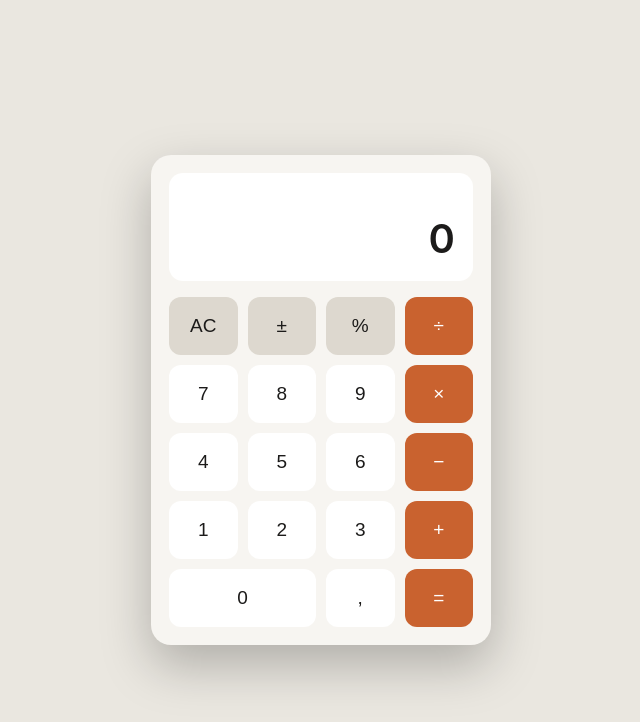
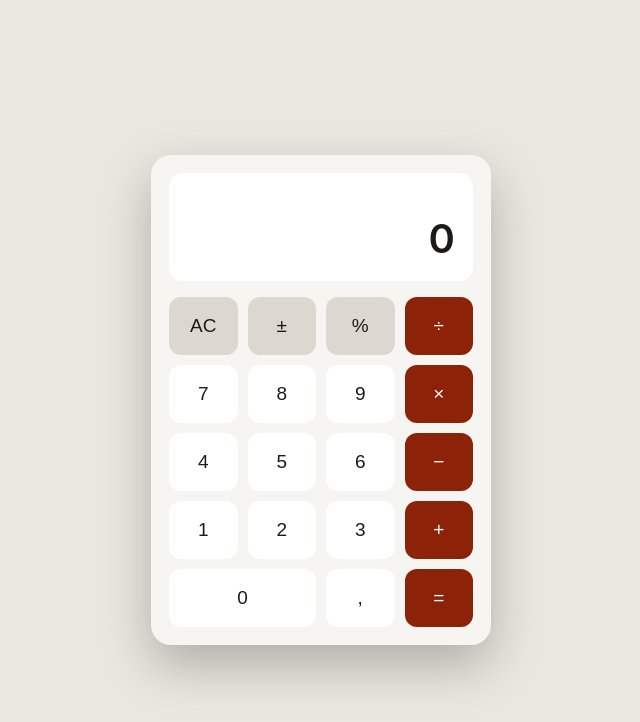
Before and after one commit to fedike/kalkulacka, a plain HTML site: page index.html in a window 1280 px wide. Shown: the whole page, without its empty margins (319-959 px from the left). Drawn offline with Linux system fonts and the light colour scheme.

Commit message:
Zmena farby tlačidiel

```diff
--- a/kalkulacka.html
+++ b/index.html
@@ -13,8 +13,8 @@
     --muted: #9a9691;
     --key-bg: #2f2d2b;
     --key-bg-hover: #3a3735;
-    --op-bg: #c9622f;
-    --op-bg-hover: #d97136;
+    --op-bg: #157272;
+    --op-bg-hover: #208192;
     --func-bg: #43413e;
     --func-text: #f3f1ec;
     box-sizing: border-box;
@@ -30,8 +30,8 @@
       --muted: #6b6863;
       --key-bg: #ffffff;
       --key-bg-hover: #ece9e3;
-      --op-bg: #c9622f;
-      --op-bg-hover: #d97136;
+      --op-bg: #8c2208;
+      --op-bg-hover: #cc4015;
       --func-bg: #ddd8cf;
       --func-text: #1c1b1a;
     }
@@ -44,8 +44,8 @@
     --muted: #6b6863;
     --key-bg: #ffffff;
     --key-bg-hover: #ece9e3;
-    --op-bg: #c9622f;
-    --op-bg-hover: #d97136;
+    --op-bg: #257d8d;
+    --op-bg-hover: #257d8d;
     --func-bg: #ddd8cf;
     --func-text: #1c1b1a;
   }
```
